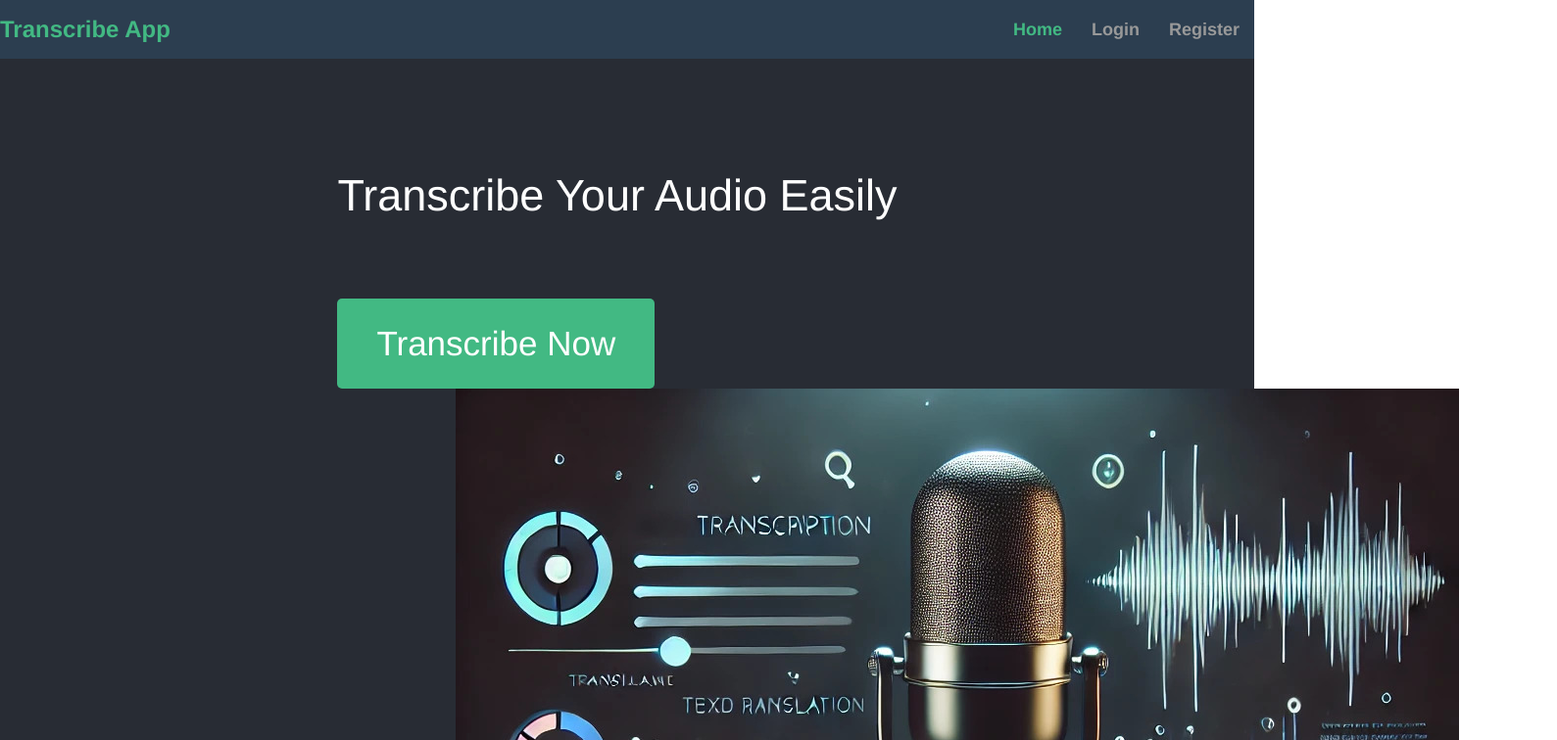
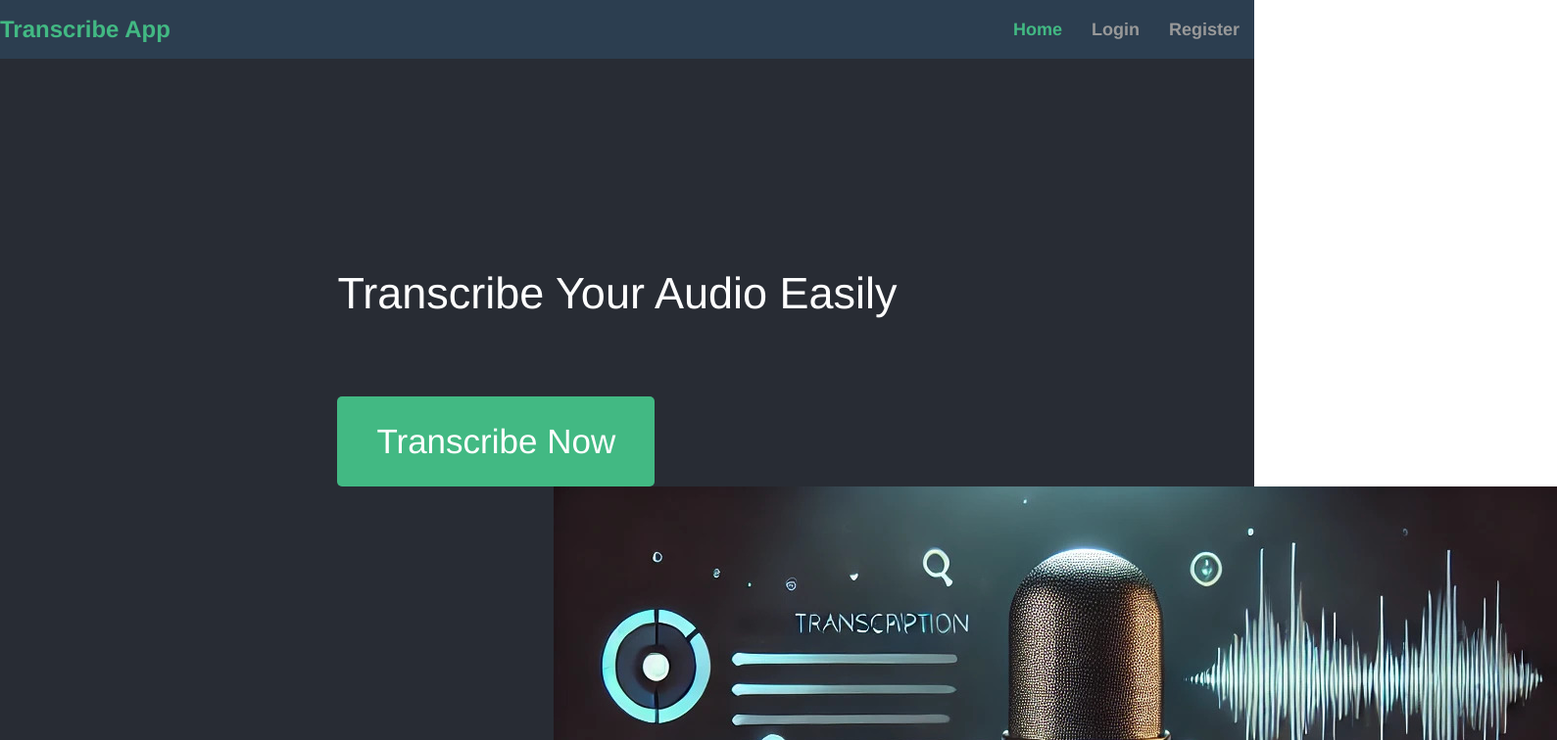
Before and after one commit to grissharrisdennis/voice-analyser, a Vue app in the folder my-vue-app/: page /#/ in a window 1280 px wide. Shown: the top 756 px of the page at 98% size, 1589 px wide, since content can reach past the window. Built offline with nearby package versions, Linux system fonts and the light colour scheme.

Commit message:
Update HomeView.vue

```diff
--- a/my-vue-app/src/views/HomeView.vue
+++ b/my-vue-app/src/views/HomeView.vue
@@ -109,8 +109,8 @@ export default {
   cursor: pointer;
 }
 .icon-container {
-  width: 350px;
-  height: 350px;
+  width: 150px;
+  height: 150px;
   animation: rotate 5s linear infinite;
 }
 
```
